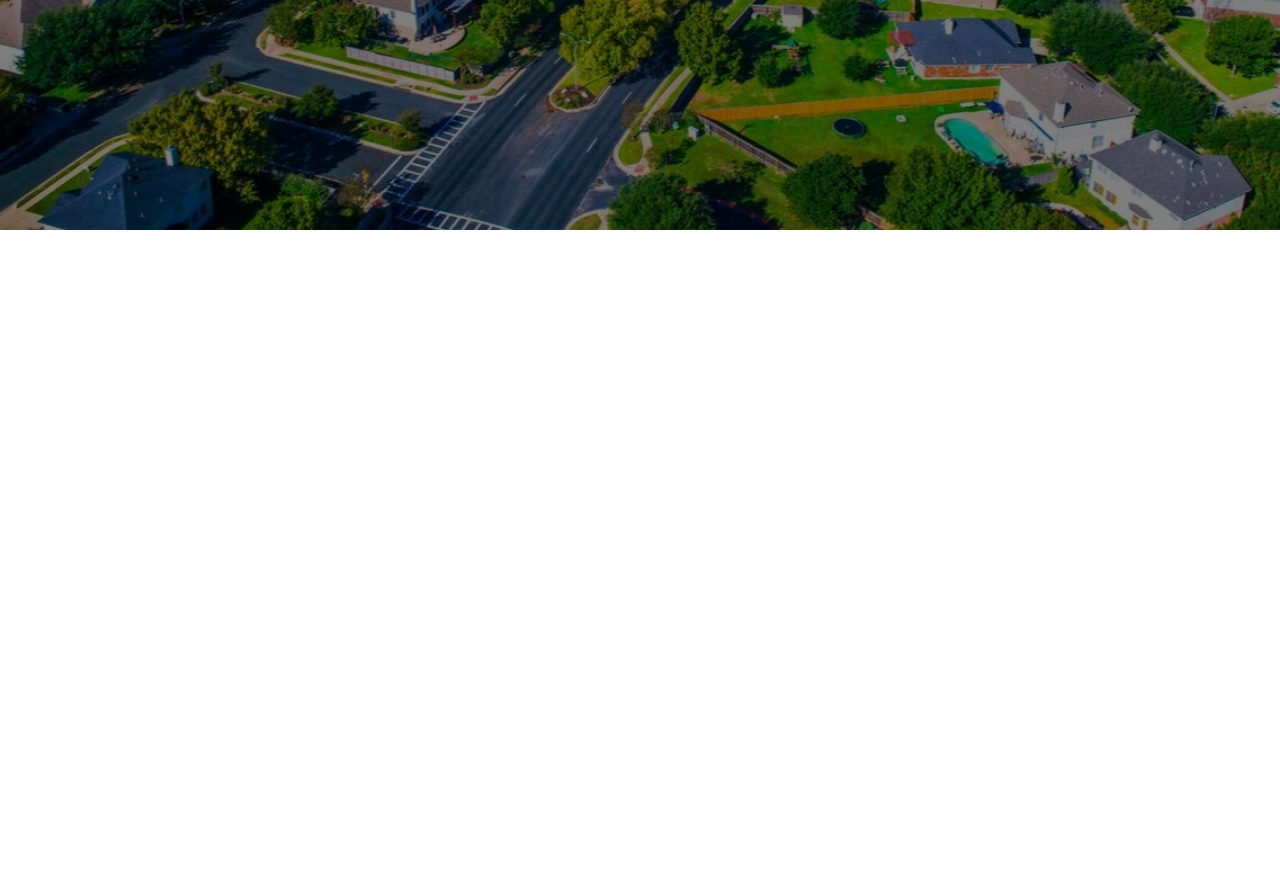
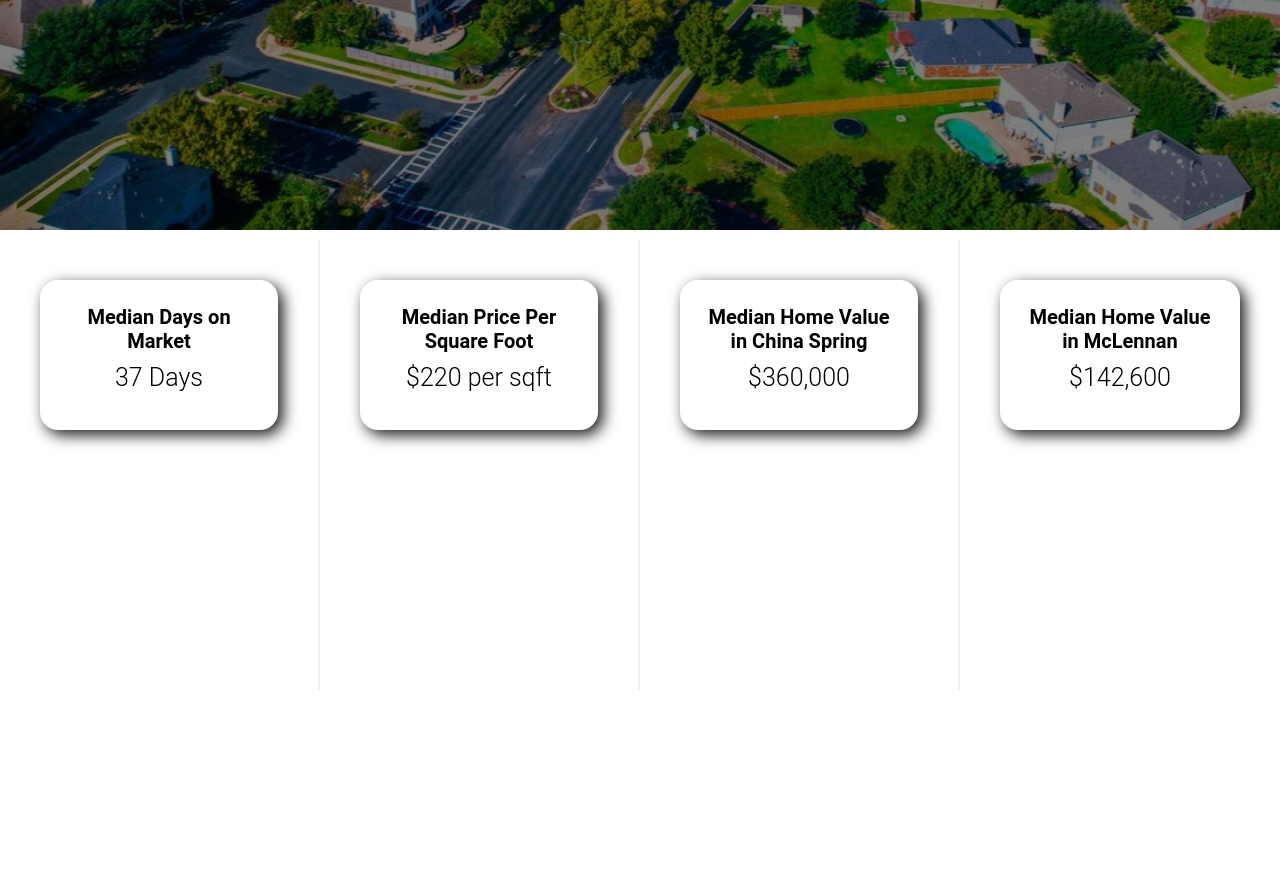
Before and after one commit to KaydenR/CSL, a Flask app: page / in a window 1280 px wide. Shown: the part 570-1459 px from the top of the page. Run offline with Flask 2, Linux system fonts and the light colour scheme.

Commit message:
Added cards and animations

```diff
--- a/static/css/styles.css
+++ b/static/css/styles.css
@@ -146,3 +146,63 @@ header{
     height: 200vh;
     background-color: #fff;
 }
+
+.stats{
+    width: 100%;
+    height: 450px;
+}
+
+.column1, .column2, .column3 {
+    width: 25%;
+    height: 450px;
+    padding: 10px;
+    margin-top: 10px;
+    float: left;
+    border-right: 2px solid rgba(0, 0, 0,.05);
+}
+
+.column4 {
+    width: 25%;
+    height: 450px;
+    padding: 10px;
+    margin-top: 10px;
+    float: right;
+}
+
+.card {
+    display: grid;
+    grid-template-columns: auto;
+    grid-template-rows: 150px;
+    grid-template-areas: "text";
+
+    border-radius: 18px;
+    background: white;
+    box-shadow: 5px 5px 15px rgba(0, 0, 0, 0.9);
+    text-align: center;
+
+    transition: 0.5s ease;
+    cursor: pointer;
+    margin:30px;
+}
+
+.card:hover {
+    transform: scale(1.15);
+    box-shadow: 5px 5px 15px rgba(0,0,0,0.6);
+}
+
+.card-text {
+    grid-area: text;
+    margin: 25px;
+}
+
+.card-text h1 {
+    margin-top: 0px;
+    font-size: 20px;
+}
+.card-text span {
+    font-size: 25px;
+    font-weight: 300;
+    text-align: center;
+    vertical-align: middle;
+    line-height: 50px;
+}
--- a/templates/index.html
+++ b/templates/index.html
@@ -39,7 +39,38 @@
         <img src="static/img/AC.png" class="hero-logo" alt="allcity">
     </section>
     <section id="community" class="demo-content">
-
+            <div class="column1">
+                <div class="card">
+                    <div class="card-text">
+                        <h1>Median Days on Market</h1>
+                        <span>37 Days</span>
+                    </div>
+                </div>
+            </div>
+            <div class="column2">
+                <div class="card">
+                    <div class="card-text">
+                        <h1>Median Price Per Square Foot</h1>
+                        <span>$220 per sqft</span>
+                    </div>
+                </div>
+            </div>
+            <div class="column3">
+                <div class="card">
+                    <div class="card-text">
+                        <h1>Median Home Value in China Spring</h1>
+                        <span>$360,000</span>
+                    </div>
+                </div>
+            </div>
+            <div class="column4">
+                <div class="card">
+                    <div class="card-text">
+                        <h1>Median Home Value in McLennan</h1>
+                        <span>$142,600</span>
+                    </div>
+                </div>
+            </div>
     </section>
 
     <script>
```
